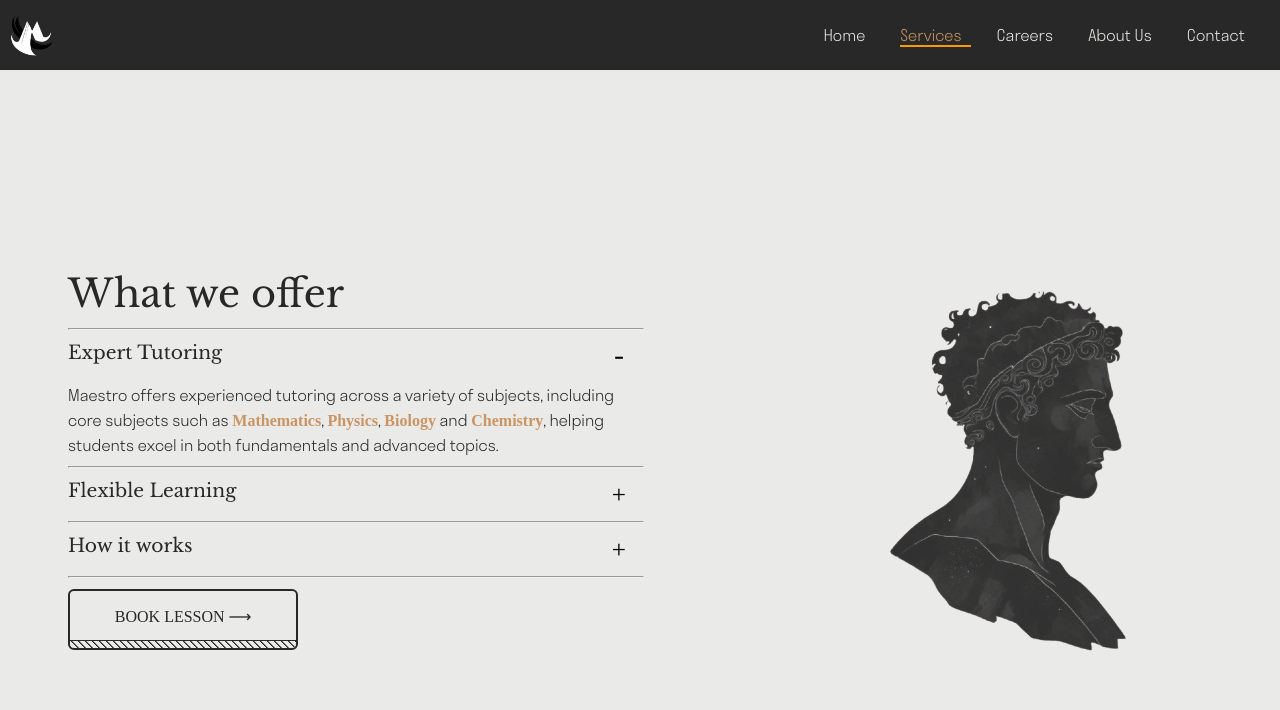
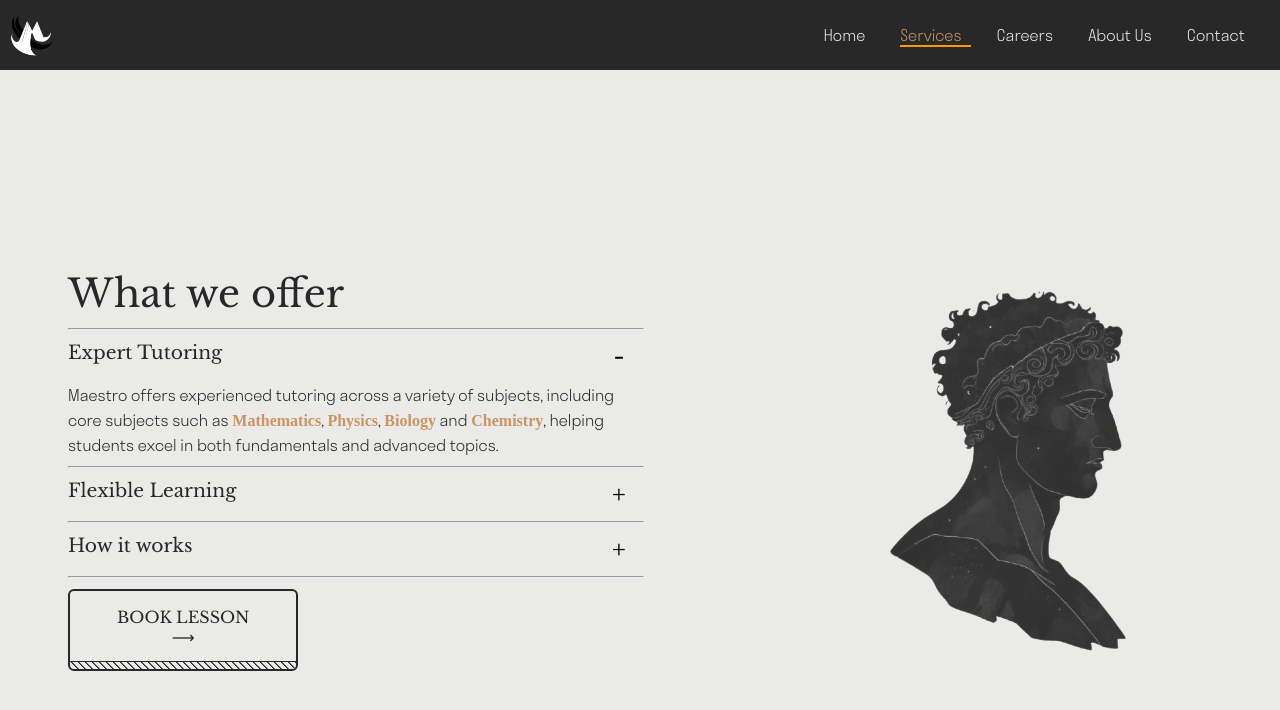
Before and after one commit to samihwadi/Maestro, a React (Vite) app: page /services in a window 1280 px wide. Shown: the top 710 px of the page. Built offline with nearby package versions, Linux system fonts and the light colour scheme; a web font is replaced by a local one.

Commit message:
Change button styling

```diff
--- a/src/components/button/Button.scss
+++ b/src/components/button/Button.scss
@@ -20,6 +20,9 @@ $stripe-height: 7px;
     }
 }
 
+.registration__container a{
+    @include removeDecor;
+}
 .registration__btn {
     @include reset-button;
     display: flex;
@@ -34,10 +37,6 @@ $stripe-height: 7px;
     border-radius: 6px;
     margin-bottom: 16px;
     transition: all .5s ease;
-
-    a{
-        @include removeDecor;
-    }
 
     &--stripe {
         overflow: hidden;
--- a/src/components/button/Button.tsx
+++ b/src/components/button/Button.tsx
@@ -3,8 +3,8 @@ import { Link } from 'react-router-dom';
 
 const Button: React.FC = () => {
   return (
-    <div className="registration__btn registration__btn--stripe">
-        <Link to="./form">Book Lesson ⟶</Link>
+    <div className="registration__container">
+        <Link to="./form"><button className="registration__btn registration__btn--stripe">Book Lesson ⟶</button></Link>
     </div>
   )
 }
--- a/src/components/scrollable/Scrollable.scss
+++ b/src/components/scrollable/Scrollable.scss
@@ -6,6 +6,13 @@
     scroll-snap-type: y mandatory;
     scroll-behavior: smooth;
     position: relative;
+    &::-webkit-scrollbar {
+        display: none;
+    }
+
+    scrollbar-width: none;
+
+    -ms-overflow-style: none;
 
     .mousey {
         width: 3px;
```
